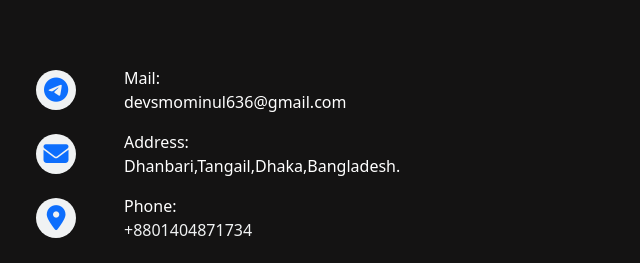
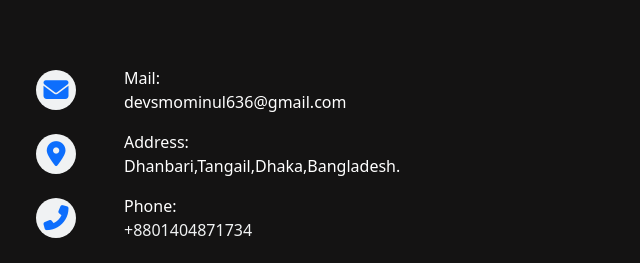
Before and after one commit to Devs-Mominul/Portfolio, a plain HTML site: page contact.html in a window 1280 px wide. Shown: the part 263-526 px from the top of the page, 46-686 px from the left. Drawn offline with Linux system fonts and the light colour scheme.

Commit message:
r koto thik korbo

```diff
--- a/contact.html
+++ b/contact.html
@@ -58,7 +58,7 @@
                         <div class="contact-item ">
                             <div class="contact-inner d-flex align-items-center gap-5 text-white">
                                 <div class="contact-icon">
-                                    <a href=""><i aria-hidden="true" class="fab fa-telegram"></i></a>
+                                    <a href="mailto:devsmominul636@gmail.com"><i class="fa-solid fa-envelope"></i></a>
                                 </div>
                                 <div class="contact-text">
                                     <p>Mail:</p>
@@ -70,7 +70,7 @@
                         <div class="contact-item mt-3 ">
                             <div class="contact-inner d-flex align-items-center gap-5 text-white">
                                 <div class="contact-icon">
-                                    <a href="mailto:devsmominul636@gmail.com"><i class="fa-solid fa-envelope"></i></a>
+                                    <a href="mailto:devsmominul636@gmail.com"><i class="fa-solid fa-location-dot"></i></a>
                                 </div>
                                 <div class="contact-text">
                                     <p>Address:</p>
@@ -82,7 +82,7 @@
                         <div class="contact-item mt-3">
                             <div class="contact-inner d-flex align-items-center gap-5 text-white">
                                 <div class="contact-icon">
-                                    <a href=""><i class="fa-solid fa-location-dot"></i></a>
+                                    <a href=""><i aria-hidden="true" class="fas fa-phone-alt"></i></a>
                                 </div>
                                 <div class="contact-text">
                                     <p>Phone:</p>
```
